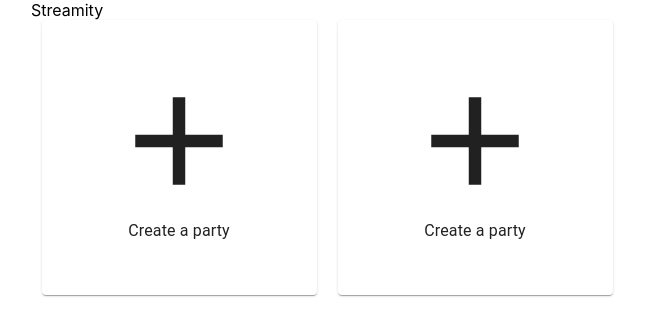
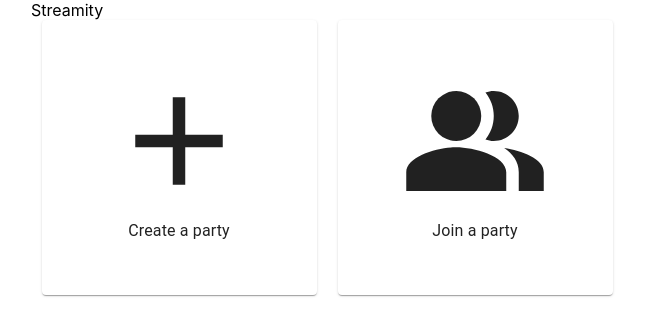
Before and after one commit to WaiHaiDere/Streamity, a React (Create React App) app in the folder frontend/: page / in a window 1280 px wide. Shown: the top 336 px of the page, without its empty margins (313-958 px from the left). Built offline with nearby package versions, Linux system fonts and the light colour scheme; the HTML template or start-up script is replaced by a standard one.

Commit message:
Add Join Icon to card in Frontpage
Added a Material UI icon to the card.

```diff
--- a/frontend/src/pages/Frontpage/Frontpage.jsx
+++ b/frontend/src/pages/Frontpage/Frontpage.jsx
@@ -1,6 +1,7 @@
 import React from "react";
 import PropTypes from "prop-types";
 import AddIcon from "@material-ui/icons/Add";
+import PeopleAltIcon from '@material-ui/icons/PeopleAlt';
 import { Container } from "@material-ui/core";
 
 import styles from "./frontpage.module.css";
@@ -18,8 +19,8 @@ const Frontpage = ({ handleClick }) => {
         />
         <CardButton
           handleClick={handleClick}
-          label="Create a party"
-          icon={<AddIcon classes={{ root: styles.icon }} />}
+          label="Join a party"
+          icon={<PeopleAltIcon classes={{ root: styles.icon }} />}
         />
       </div>
     </Container>
```
